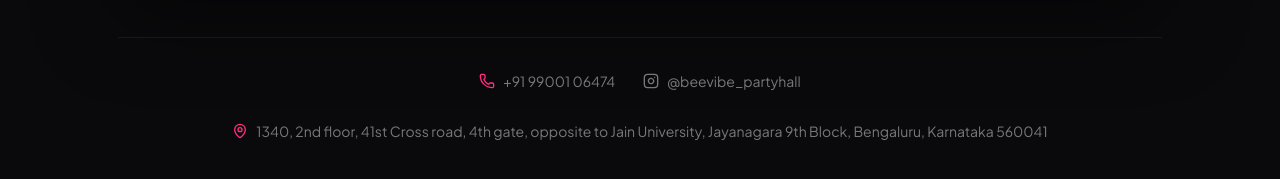
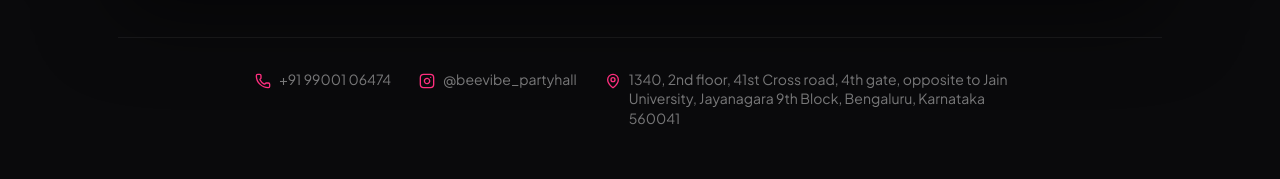
Before and after one commit to gexceltechnology-droid/BeeVibee, a Next.js app: page /book in a window 1280 px wide. Shown: the part 1410-1589 px from the top of the page. Built offline with nearby package versions, Linux system fonts and the light colour scheme; no server answers.

Commit message:
Fix icon flex alignment and line wrapping for multiline address text

```diff
--- a/src/app/book/book.module.css
+++ b/src/app/book/book.module.css
@@ -234,16 +234,19 @@
 
 .contactItem {
   display: flex;
-  align-items: center;
+  align-items: flex-start;
   gap: 8px;
   font-size: 0.875rem;
   color: rgba(255, 255, 255, 0.45);
+  max-width: 420px;
 }
 
 .contactItem a {
   color: rgba(255, 255, 255, 0.45);
   text-decoration: none;
   transition: color 0.2s;
+  line-height: 1.4;
+  text-align: left;
 }
 
 .contactItem a:hover {
@@ -253,6 +256,7 @@
 .contactIcon {
   color: var(--accent);
   flex-shrink: 0;
+  margin-top: 3px;
 }
 
 /* ===== Mobile ===== */
--- a/src/app/book/page.tsx
+++ b/src/app/book/page.tsx
@@ -76,9 +76,9 @@ const BeeVibeLogoIcon = ({ size = 44 }: { size?: number }) => (
   </svg>
 );
 
-const InstagramIcon = ({ size = 16 }: { size?: number }) => (
+const InstagramIcon = ({ size = 16, className }: { size?: number; className?: string }) => (
   <svg xmlns="http://www.w3.org/2000/svg" width={size} height={size} viewBox="0 0 24 24"
-    fill="none" stroke="currentColor" strokeWidth="2" strokeLinecap="round" strokeLinejoin="round">
+    fill="none" stroke="currentColor" strokeWidth="2" strokeLinecap="round" strokeLinejoin="round" className={className}>
     <rect width="20" height="20" x="2" y="2" rx="5" ry="5" />
     <path d="M16 11.37A4 4 0 1 1 12.63 8 4 4 0 0 1 16 11.37z" />
     <line x1="17.5" x2="17.51" y1="6.5" y2="6.5" />
@@ -166,7 +166,7 @@ export default function BookPage() {
             <a href="tel:9900106474">+91 99001 06474</a>
           </div>
           <div className={styles.contactItem}>
-            <InstagramIcon size={16} />
+            <InstagramIcon size={16} className={styles.contactIcon} />
             <a href="https://www.instagram.com/beevibe_partyhall/" target="_blank" rel="noopener noreferrer">
               @beevibe_partyhall
             </a>
```
Also changed, not shown: src/app/page.tsx (+4 -4 lines).
